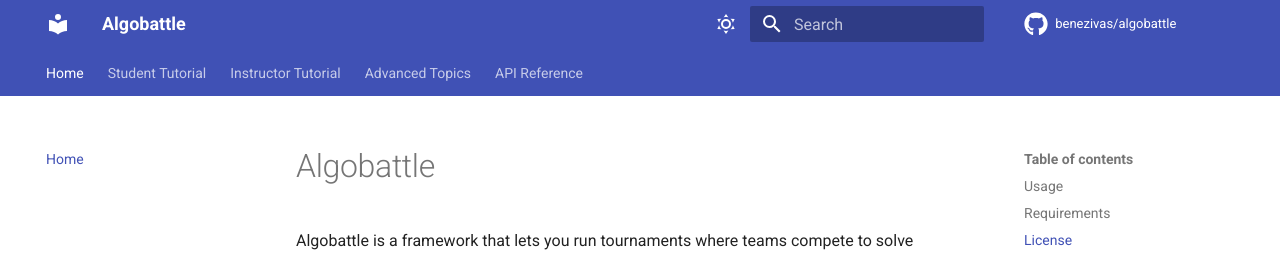
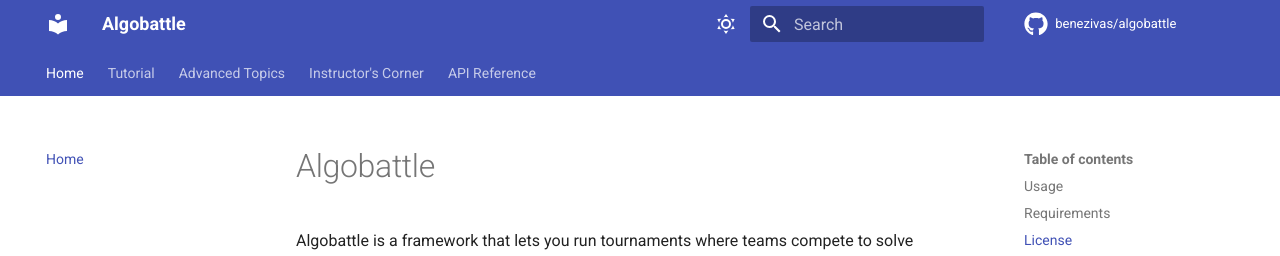
Before and after one commit to Benezivas/algobattle, an MkDocs documentation site: the page built from docs/index.md, in a window 1280 px wide and 1073 px high. Shown: the top 256 px of the window. Built offline with MkDocs 1.6.1 and Material for MkDocs 9.7.7, drawn with Linux system fonts in a browser that asks for light colours; some web fonts are replaced; comment, search, counter and statistics services are not loaded; part of the change alters nothing that is shown.

Commit message:
restrcuture nav

```diff
--- a/mkdocs.yml
+++ b/mkdocs.yml
@@ -103,14 +103,20 @@ extra_javascript:
 
 nav:
   - Home: index.md
-  - Student Tutorial:
+  - Tutorial:
     - tutorial/index.md
     - tutorial/installation.md
     - tutorial/getting_started.md
     - tutorial/programs.md
     - tutorial/match.md
     - tutorial/summary.md
-  - Instructor Tutorial:
+  - Advanced Topics:
+    - advanced/index.md
+    - advanced/config.md
+    - advanced/battle_types.md
+    - advanced/docker.md
+    - advanced/problems.md
+  - Instructor's Corner:
     - instructor/index.md
     - instructor/teaching_english.md
     - instructor/problem_basic.md
@@ -121,12 +127,6 @@ nav:
     - problems/basic_flow.md
     - problems/problem_parts.md
     - problems/2dkp.md
-  - Advanced Topics:
-    - advanced/index.md
-    - advanced/config.md
-    - advanced/battle_types.md
-    - advanced/docker.md
-    - advanced/problems.md
   - API Reference:
     - api/index.md
     - api/battle.md
```
